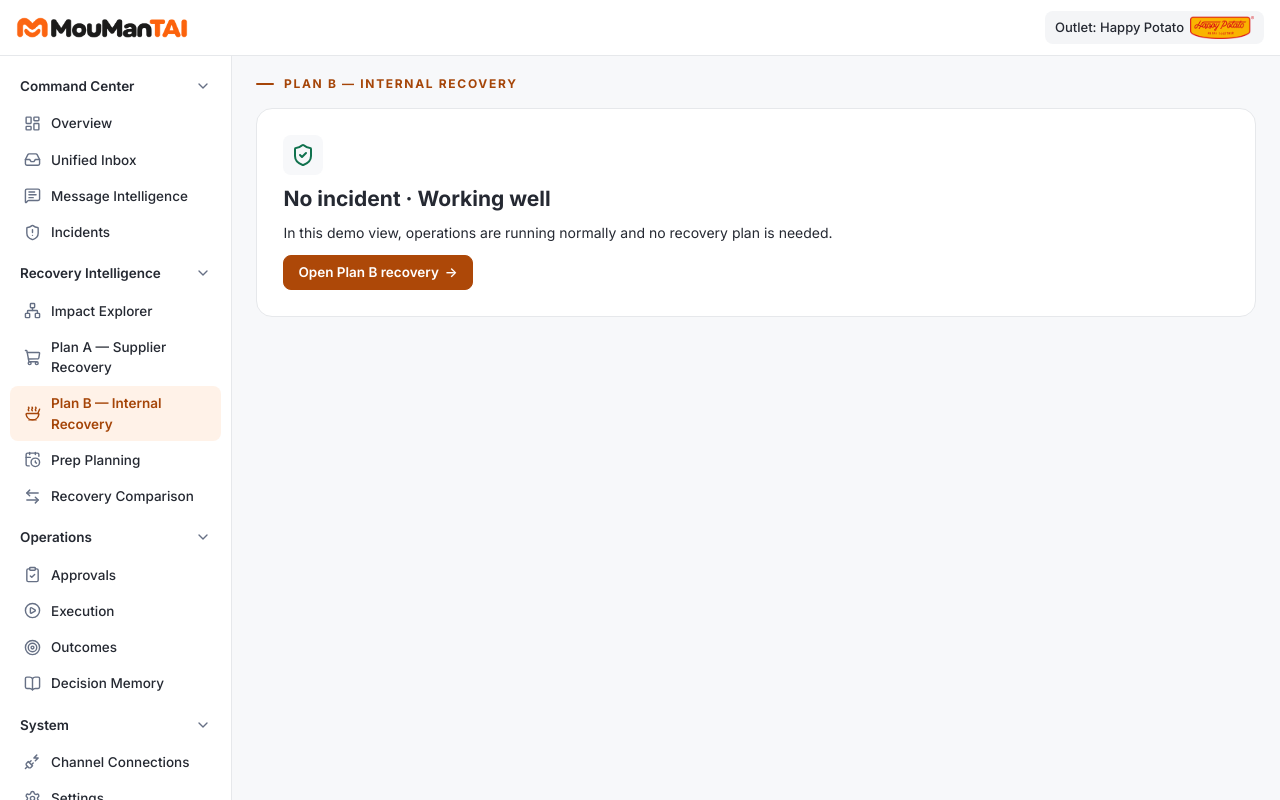
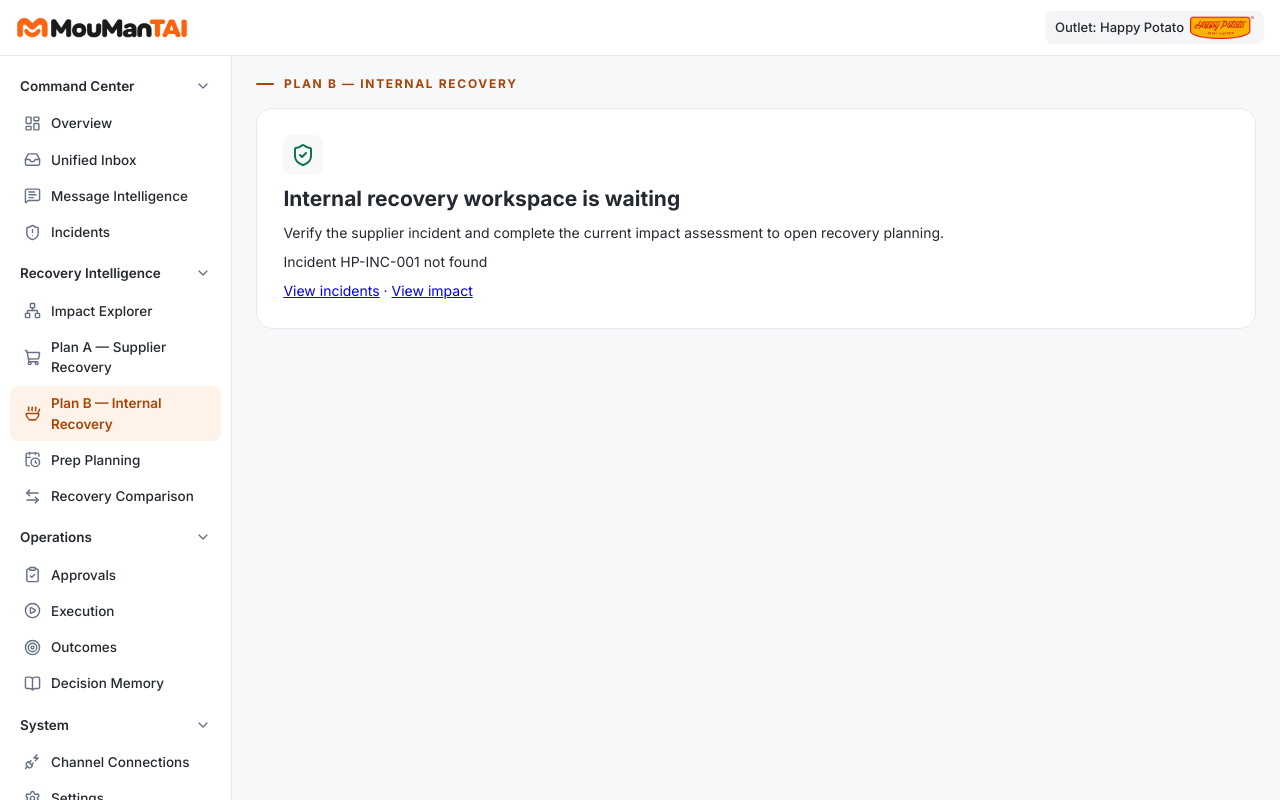
Before and after one commit to jiahui-1101/MouManTAI_SUC, a React (Vite) app in the folder frontend/: page /recovery/plan-b in a window 1280 px wide. Built offline with nearby package versions, Linux system fonts and the light colour scheme.

Commit message:
Align Plan B activation with Plan A readiness

```diff
--- a/frontend/src/pages/PlanB/PlanBPage.tsx
+++ b/frontend/src/pages/PlanB/PlanBPage.tsx
@@ -1,11 +1,12 @@
+import { adaptPlanAInputs } from "../../features/recovery/plan-a/integration";
+import { selectPlanAInputRead } from "../../integration/planAShared";
 import { MenuRecoveryPanel } from "../../features/recovery/plan-b/MenuRecoveryPanel";
 import { OrderProtection } from "../../features/recovery/plan-b/OrderProtectionPanel";
 import { useMemo, useState } from "react";
-import { Link, useSearchParams } from "react-router-dom";
+import { Link } from "react-router-dom";
 import { AlertTriangle, Check, Drumstick, Utensils, Package, ShieldCheck, Soup, Layers } from "lucide-react";
 import { PageContainer } from "../../components/layout/PageContainer";
 import { calculatePlanB } from "../../features/recovery/plan-b/planB";
-import { preview as demoPreview } from "../../features/recovery/plan-b/preview";
 import { useDemoState } from "../../store/demoStore";
 import { selectPlanBInput } from "../../integration/planBShared";
 import type { PlanInput } from "../../features/recovery/plan-b/planB";
@@ -42,24 +43,25 @@ function MenuUsageChart({ items, available, shortageStock }: { available: number
 }
 
 export function PlanBPage() {
-  const shared = selectPlanBInput(useDemoState());
-  const [params] = useSearchParams();
-  if (params.get("view") !== "recovery") return <PageContainer title="Plan B — Internal Recovery">
-    <section className="p4-panel p4-landing">
-      <span className="p4-landing-icon"><ShieldCheck size={24} aria-hidden="true" /></span>
-      <h2>No incident · Working well</h2>
-      <p>In this demo view, operations are running normally and no recovery plan is needed.</p>
-      <Link className="fm-btn fm-btn--primary" to="?view=recovery">Open Plan B recovery <span aria-hidden="true">→</span></Link>
-    </section>
-  </PageContainer>;
-  if (shared.status !== "READY") {
-    const chicken = demoPreview.lots.find(lot => lot.ingredient === "chicken")?.grams ?? 0;
-    return <PlanBWorkspace key="local-demo" preview={demoPreview} baselineChicken={chicken} demoReason={shared.reason} />;
+  const state = useDemoState();
+  const activation = useMemo(() => adaptPlanAInputs(selectPlanAInputRead(state)), [state]);
+  const shared = useMemo(() => selectPlanBInput(state), [state]);
+  if (!activation.ok || shared.status !== "READY") {
+    const reason = shared.status !== "READY" ? shared.reason : !activation.ok ? activation.message : "";
+    return <PageContainer title="Plan B — Internal Recovery">
+      <section className="p4-panel p4-landing" role="status">
+        <span className="p4-landing-icon"><ShieldCheck size={24} aria-hidden="true" /></span>
+        <h2>Internal recovery workspace is waiting</h2>
+        <p>Verify the supplier incident and complete the current impact assessment to open recovery planning.</p>
+        <p data-testid="plan-b-reason">{reason}</p>
+        <div><Link to="/incidents">View incidents</Link> · <Link to="/impact">View impact</Link></div>
+      </section>
+    </PageContainer>;
   }
   return <PlanBWorkspace key={shared.input.fingerprint} preview={shared.input} baselineChicken={shared.sharedChickenGrams} />;
 }
 
-function PlanBWorkspace({ preview, baselineChicken, demoReason }: { preview: PlanInput; baselineChicken: number; demoReason?: string }) {
+function PlanBWorkspace({ preview, baselineChicken }: { preview: PlanInput; baselineChicken: number }) {
   const defaultFries = preview.lots.find(lot => lot.ingredient === "fries")?.grams ?? 0;
   const [chickenGrams, setChickenGrams] = useState(baselineChicken);
   const [friesGrams, setFriesGrams] = useState(defaultFries);
@@ -88,12 +90,11 @@ function PlanBWorkspace({ preview, baselineChicken, demoReason }: { preview: Pla
 
   return <PageContainer title="Plan B — Internal Recovery"><main className="p4 p4-dashboard">
     <header className="p4-green-hero">
-      <div className="p4-brandline"><span>HAPPY POTATO <span>/ OPERATIONS</span></span><span className="p4-demo-tag">{demoReason ? "LOCAL DEMO" : "DEMO DATA"}</span></div>
+      <div className="p4-brandline"><span>HAPPY POTATO <span>/ OPERATIONS</span></span><span className="p4-demo-tag">DEMO DATA</span></div>
       <p className="p4-kicker">PLAN B · INTERNAL RECOVERY</p>
       <h2>Make the most of your available stock.</h2>
       <p>Chicken delivery disruption · {preview.incident?.id} · Happy Potato — Demo Outlet</p>
       <div className="p4-hero-status"><span><Package size={15}/> No new purchase</span><span>{breach ? <><AlertTriangle size={15}/> BREACH_RISK · review needed</> : <><Check size={15}/> {feasible ? "Plan feasible under demo assumptions" : "Schedule needs review"}</>}</span><span>Mock data · {preview.date} MYT</span></div>
-      {demoReason && <p data-testid="plan-b-reason">Local demo · {demoReason} · <Link to="/incidents" style={{ color: "inherit" }}>Open incidents</Link></p>}
     </header>
 
 
```
Also changed, not shown: 2 other files (tests, documents, lock files or other folders).
